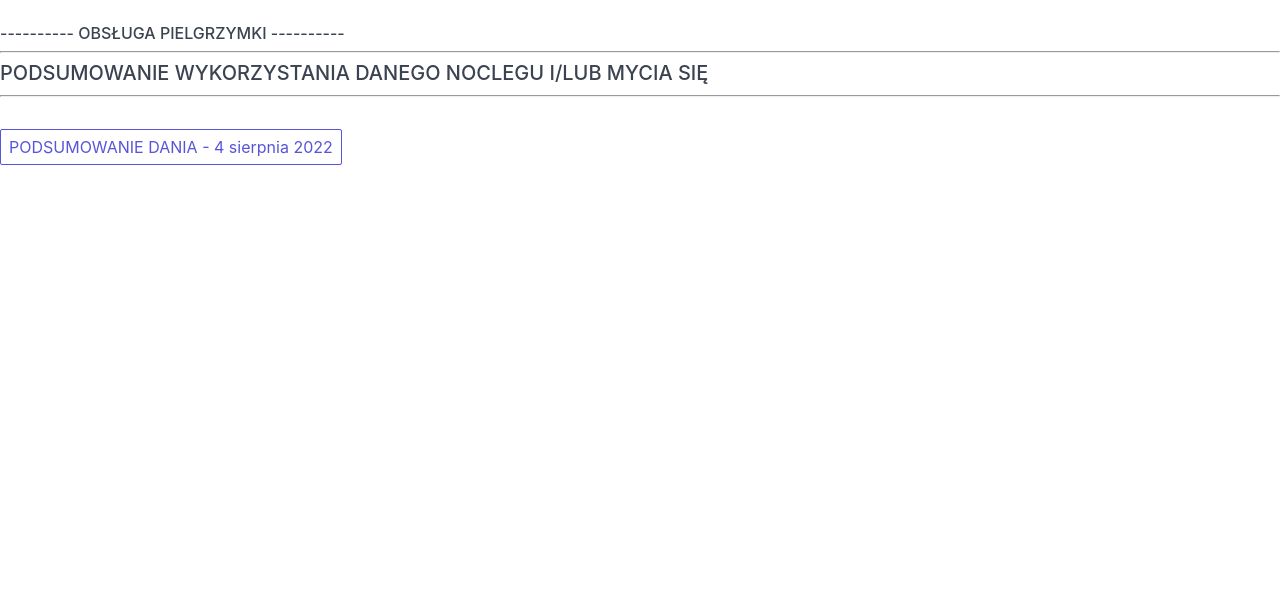
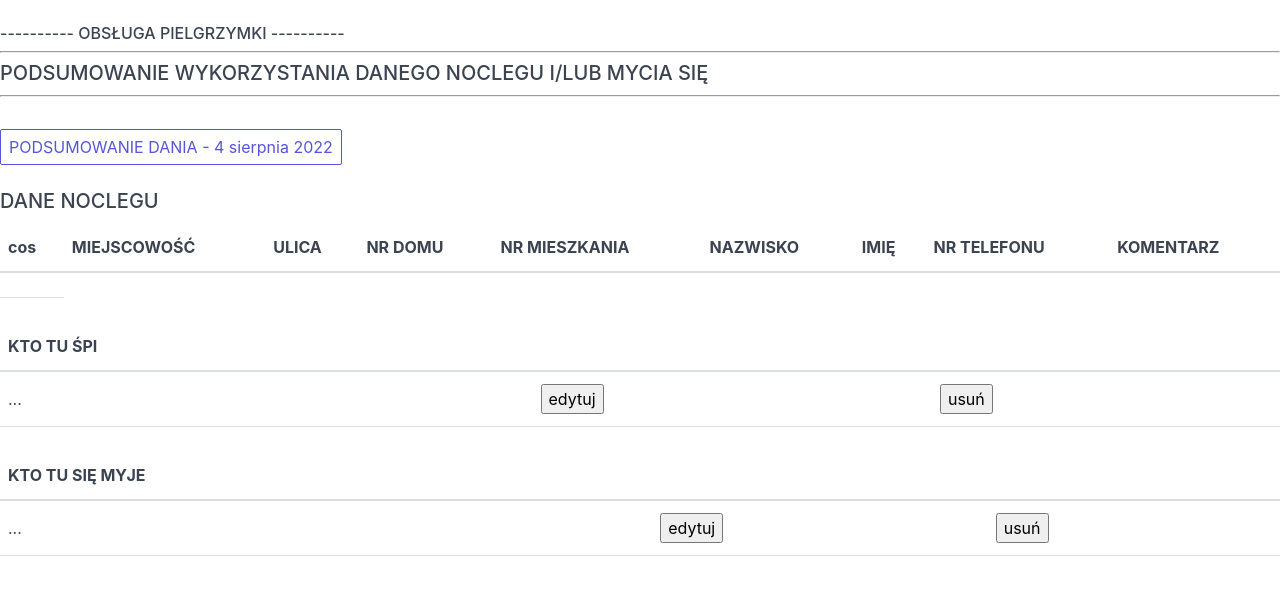
Before and after one commit to BaoZajac/pilgrim_sleep_over, a Flask app: page /kto-tu-spi/ in a window 1280 px wide. Shown: the top 595 px of the page. Run offline with Flask 2, Linux system fonts and the light colour scheme; lists and menus that the app fills with data are empty.

Commit message:
app.py - zmiana źródła wczytywania danych o noclegach; aktualizacja bazy noclegów; kto-tu-spi.html - dodanie nowych elementow na stronie, nieudana próba przekazania danych na tą stronę; wprowadzenie nowych kolumny w noclegi.html

```diff
--- a/app.py
+++ b/app.py
@@ -39,7 +39,10 @@ def main():
 @app.route('/dodaj-nocleg/', methods=['POST', 'GET'])
 @app.route('/noclegi/', methods=['POST', 'GET'])
 def nocleg():
-    data_noclegi = read_file("noclegi.json")
+    # data_noclegi = read_file("noclegi.json")
+    data_noclegi = noclegi.dane_noclegi
+    # data_noclegi = noclegi.noclegi_wszystkie
+    # print(data_noclegi)
     # data_address = list(data_noclegi.items())
     if request.method == "POST":
         last_name = request.form["last_name"]
@@ -55,9 +58,13 @@ def nocleg():
         nocleg_lista = list(data_noclegi.keys())
         nocleg_lista = [int(el) for el in nocleg_lista]
         nocleg_id = max(nocleg_lista) + 1
+        # date = noclegi.miejscowosc_na_data(town)
         data_noclegi[nocleg_id] = last_name, given_name, town, street, house, apartment, phone, sleep, shower, comment
         write_file(data_noclegi, "noclegi.json")
+    # print(data_noclegi.items())
     data_address = list(data_noclegi.items())
+    # print(data_noclegi)
+    # print(data_address)
     if request.path == '/noclegi/':
         # return redirect(url_for('/noclegi/', data_address=data_address))
         return render_template("noclegi.html", data_address=data_address, dzien=dzien[-1])
@@ -124,4 +131,6 @@ def edycja_noclegu():
 
 @ app.route('/kto-tu-spi/', methods=['GET', 'POST'])
 def kto_tu_spi():
-    return render_template("kto-tu-spi.html", dzien=dzien[-1])
+    # nocleg_id = request.args["nocleg-id"]   #.get("nocleg-id")
+    # print(nocleg_id)
+    return render_template("kto-tu-spi.html", dzien=dzien[-1])  #, nocleg_id=nocleg_id)
--- a/noclegi.json
+++ b/noclegi.json
@@ -1 +1 @@
-{"1": ["Nowak", "Olga", "Niegowonice", "", "128", "", "123456789", "4", "4", "najwcze\u015bniej o 16:00"], "2": ["Kowalski", "Jan", "Rudawa", "Mickiewicza", "21", "", "123123123", "4", "2", ""], "3": ["Nowak", "Anna", "Olkusz", "Zdrowa", "2", "2", "321321321", "2", "6", "jest tu pies"], "4": ["Wi\u015bniewski", "Piotr", "Poraj", "Jasna", "2", "", "", "0", "4", " "], "5": ["Zamoyski", "Piotr", "Myszk\u00f3w", "Szeroka", "98", "", "456654456", "6", "0", ""], "6": ["Kawa", "Olga", "Olkusz", "Zielona", "212", "44", "753357753", "6", "0", ""], "7": ["W\u00f3jcik", "Marcin", "Radwanowice", "", "11", "", "123123123", "0", "5", "ma\u0142y bojler na wod\u0119"], "8": ["Adamska", "Katarzyna", "Rudawa", "", "54", "", "", "", "2", ""], "9": ["Kowalski", "", "Rudawa", "Kr\u00f3lewska", "8", "", "", "2", "2", "koty"], "10": ["Kowalski", "", "Rudawa", "Kr\u00f3lewska", "10", "", "", "5", "3", ""], "11": ["", "Adam", "Rudawa", "Kr\u00f3lewska", "23", "", "", "2", "", ""], "12": ["", "Anna", "Niegowonice", "", "3", "", "", "", "4", ""], "13": ["", "Piotr", "Olkusz", "D\u0142uga", "2", "", "", "3", "3", ""]}
+{"1": ["Nowak", "Olga", "Niegowonice", "", "128", "", "123456789", "4", "4", "najwcze\u015bniej o 16:00"], "2": ["Kowalski", "Jan", "Rudawa", "Mickiewicza", "21", "", "123123123", "4", "2", ""], "3": ["Nowak", "Anna", "Olkusz", "Zdrowa", "2", "2", "321321321", "2", "6", "jest tu pies"], "4": ["Wi\u015bniewski", "Piotr", "Poraj", "Jasna", "2", "", "", "0", "4", " "], "5": ["Zamoyski", "Piotr", "Myszk\u00f3w", "Szeroka", "98", "", "456654456", "6", "0", ""], "6": ["Kawa", "Olga", "Olkusz", "Zielona", "212", "44", "753357753", "6", "0", ""], "7": ["W\u00f3jcik", "Marcin", "Radwanowice", "", "11", "", "123123123", "0", "5", "ma\u0142y bojler na wod\u0119"], "8": ["Adamska", "Katarzyna", "Rudawa", "", "54", "", "", "", "2", ""], "9": ["Kowalski", "", "Rudawa", "Kr\u00f3lewska", "8", "", "", "2", "2", "koty"], "10": ["Kowalski", "", "Rudawa", "Kr\u00f3lewska", "10", "", "", "5", "3", ""], "11": ["", "Adam", "Rudawa", "Kr\u00f3lewska", "23", "", "", "2", "", ""], "12": ["", "Anna", "Niegowonice", "", "3", "", "", "", "4", ""], "13": ["", "Piotr", "Olkusz", "D\u0142uga", "2", "", "", "3", "3", ""], "14": ["Kowal", "Anna", "Poraj", "", "1", "", "", "2", "", ""], "15": ["Zieli\u0144ska", "Jolanta", "Olkusz", "", "", "", "", "2", "2", ""], "16": ["Smith", "Adam", "Olkusz", "D\u0142uga", "9", "7", "753357753", "3", "3", ""], "17": ["Martinez", "Micha\u0142", "Myszk\u00f3w", "D\u0142uga", "32", "35", "", "0", "4", ""]}
--- a/noclegi.py
+++ b/noclegi.py
@@ -49,6 +49,8 @@ class Noclegi:   # (Pielgrzymi):
         # self.data_noclegu = datetime.strptime(self.data_noclegu, "%d-%m-%Y").date()
         else:
             self.data_noclegu = "x"
+        # print(self.data_noclegu)
+        # print(type(self.data_noclegu))
         return self.data_noclegu
 
     # tworzy listę danych dla noclegów i pryszniców dla danej daty
--- a/templates/kto-tu-spi.html
+++ b/templates/kto-tu-spi.html
@@ -17,5 +17,72 @@
     <form action="/" type="GET">
         <button class="btn">PODSUMOWANIE DANIA - {{ dzien }} sierpnia 2022</button>
     </form>
+    <br />
+    <h5>DANE NOCLEGU</h5>
+    <table class="table">
+        <thead>
+            <tr>
+                <th>cos</th>
+                <th>MIEJSCOWOŚĆ</th>
+                <th>ULICA</th>
+                <th>NR DOMU</th>
+                <th>NR MIESZKANIA</th>
+                <th>NAZWISKO</th>
+                <th>IMIĘ</th>
+                <th>NR TELEFONU</th>
+                <th>KOMENTARZ</th>
+            </tr>
+        </thead>
+        <tbody>
+            <tr>
+              <input type="hidden" value="{{ nocleg_id }}" name="id"/>
+              <td>
+
+              </td>
+            </tr>
+        </tbody>
+    </table>
+    <br />
+    <table class="table">
+        <thead>
+            <tr>
+                <th>KTO TU ŚPI</th>
+                <th></th>
+                <th></th>
+            </tr>
+        </thead>
+        <tbody>
+            <tr>
+                <td>...</td>
+                <td>
+                    <button type="submit">edytuj</button>
+                </td>
+                <td>
+                    <button type="button">usuń</button>
+                </td>
+            </tr>
+        </tbody>
+    </table>
+    <br />
+    <table class="table">
+        <thead>
+            <tr>
+                <th>KTO TU SIĘ MYJE</th>
+                <th></th>
+                <th></th>
+            </tr>
+        </thead>
+        <tbody>
+            <tr>
+                <td>...</td>
+                <td>
+                    <button type="submit">edytuj</button>
+                </td>
+                <td>
+                    <button type="submit">usuń</button>
+                </td>
+            </tr>
+        </tbody>
+    </table>
 </body>
 </html>
--- a/templates/main.html
+++ b/templates/main.html
@@ -98,7 +98,6 @@
               <td>...</td>
               <td>
                   <form action="/kto-tu-spi/" type="GET">
-
                     <button type="submit">lista pielgrzymów</button>
                   </form>
               </td>
@@ -142,7 +141,10 @@
               <td>{{ el[8] }}</td>
               <td>...</td>
               <td>
-                  <button type="submit">lista pielgrzymów</button>
+                  <form action="/kto-tu-spi/" type="GET">
+                    <input type="hidden" value="{{ el[10] }}" name="nocleg-id">
+                    <button type="submit">lista pielgrzymów</button>
+                  </form>
               </td>
               <td>{{ el[9] }}</td>
               <td>{{ el[0] }}</td>
```
Also changed, not shown: templates/noclegi.html (+8 -1 lines).
